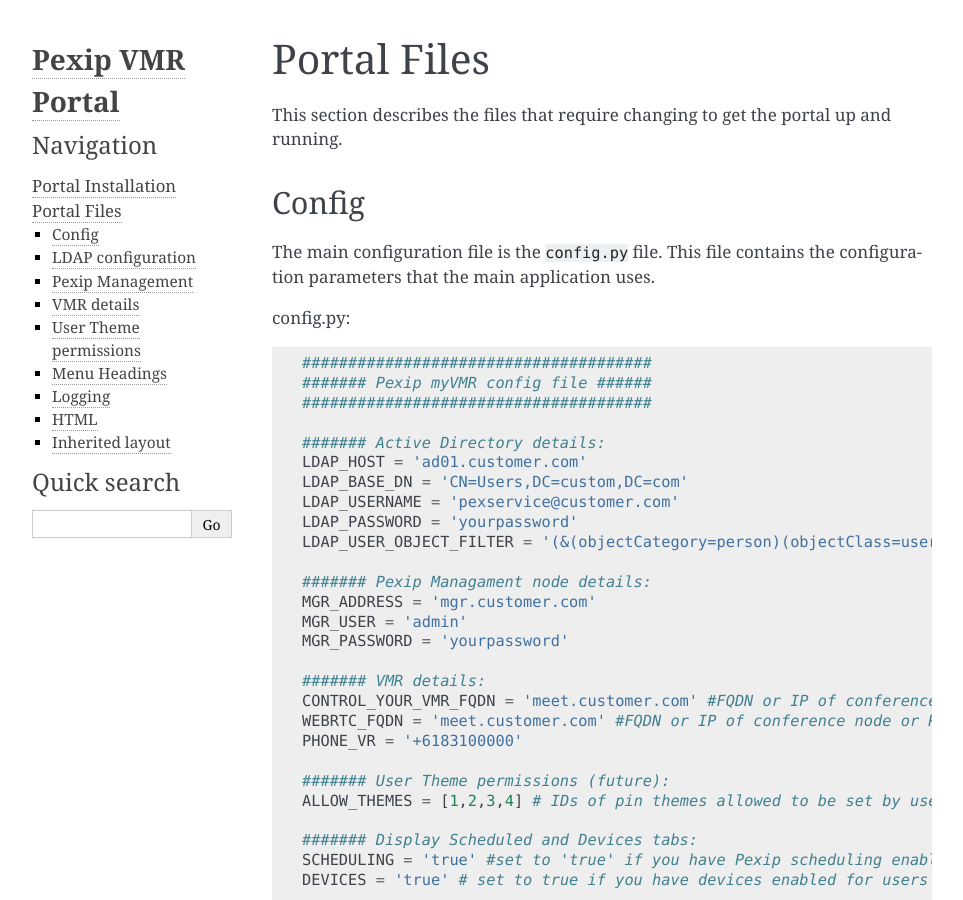
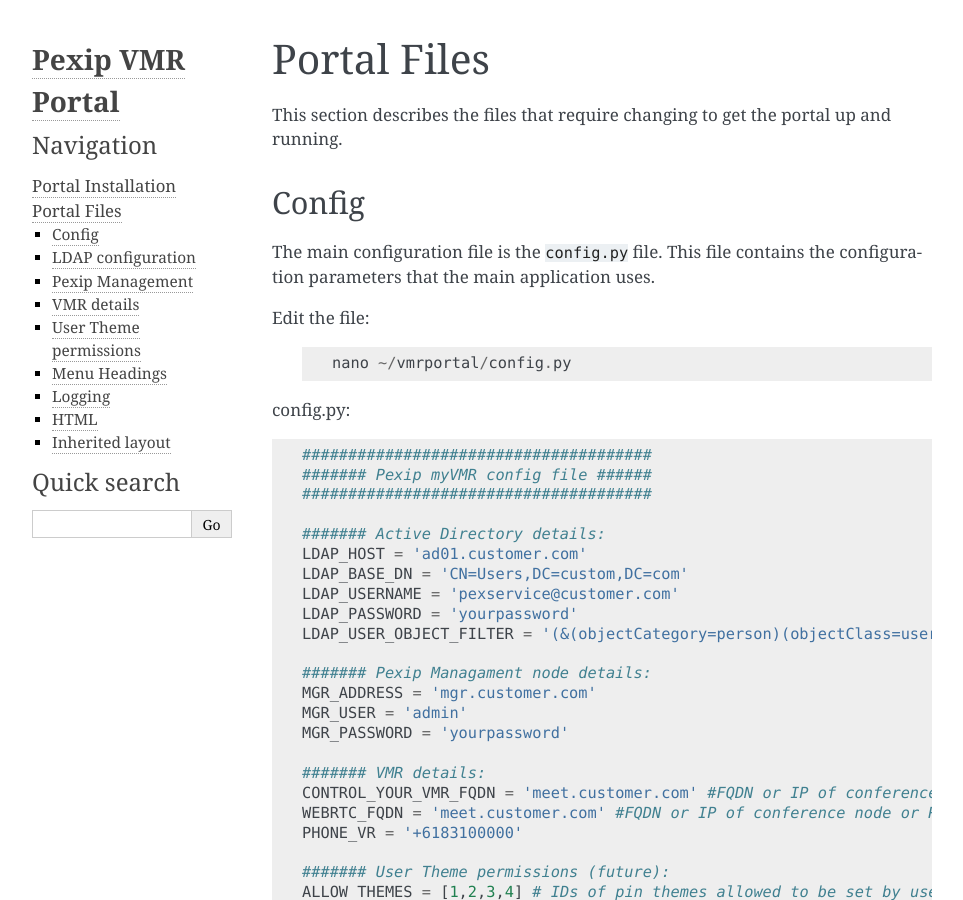
Before and after one commit to lorist/vmrportal, a Sphinx documentation site: the page built from docs/files.rst, in a window 1280 px wide and 900 px high. Shown: the whole window, without its empty margins (148-1111 px from the left). Built offline with Sphinx 7.4.7, drawn with Linux system fonts in a browser that asks for light colours.

Commit message:
Update files.rst

```diff
--- a/docs/files.rst
+++ b/docs/files.rst
@@ -7,6 +7,14 @@
 ======
 The main configuration file is the ``config.py`` file. This file contains the configuration parameters that the main
 application uses.
+
+Edit the file:
+
+     ::
+
+          nano ~/vmrportal/config.py
+
+
 
 config.py::
 
```
